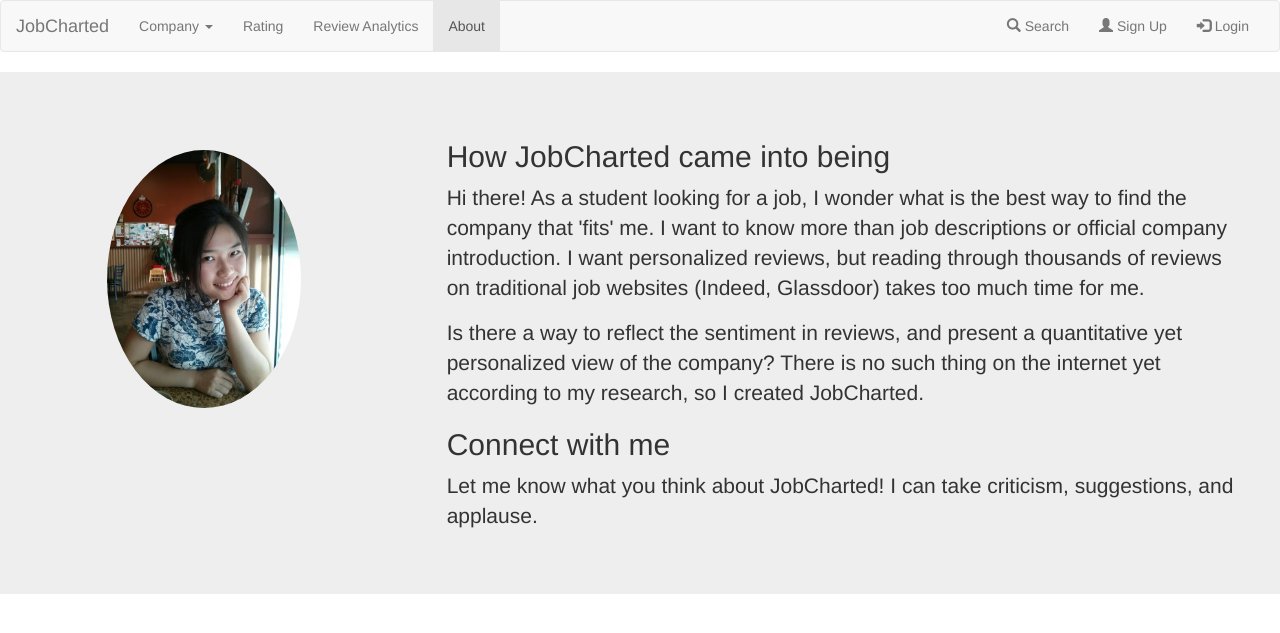
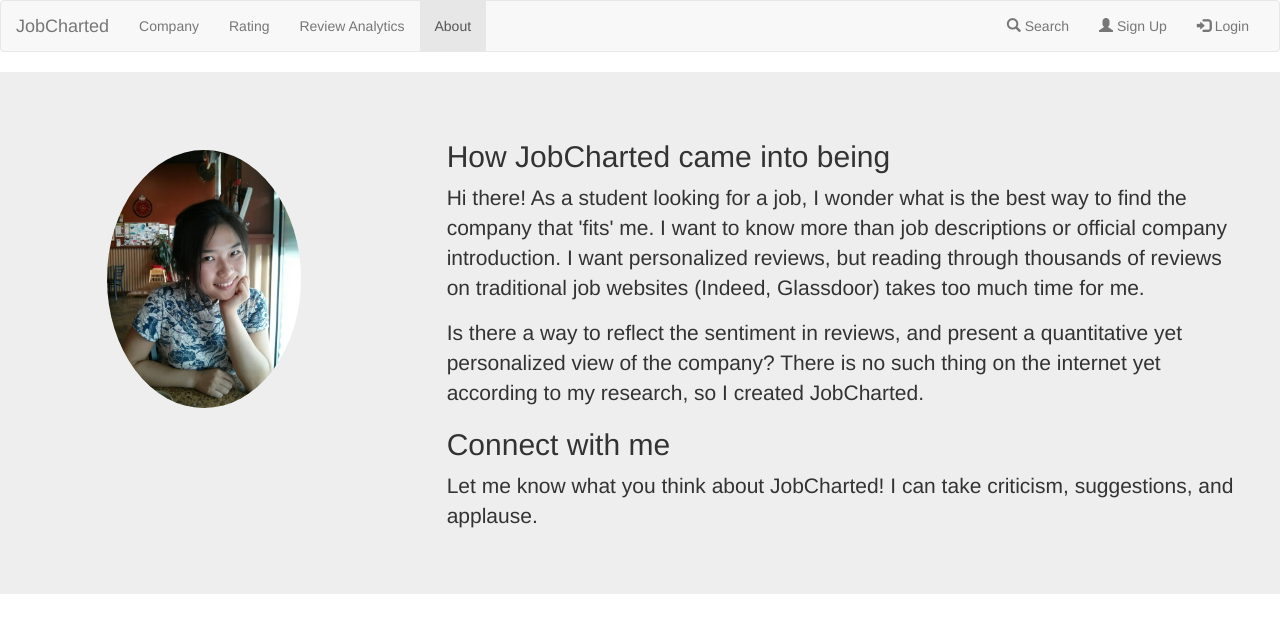
Before and after one commit to vicher37/jobchart, a Django app: page /about/ in a window 1280 px wide. Shown: the top 633 px of the page. Run offline with Django 3.2, Linux system fonts and the light colour scheme; some libraries are stand-ins or nearby versions.

Commit message:
Update about.html

```diff
--- a/comp/templates/comp/about.html
+++ b/comp/templates/comp/about.html
@@ -27,16 +27,9 @@
     </div>
     <div class="collapse navbar-collapse" id="myNavbar">
       <ul class="nav navbar-nav">
-        <li>
-          <a class="dropdown-toggle" data-toggle="dropdown">Company
-          <span class="caret"></span></a>
-          <ul class="dropdown-menu">
-            <li><a>Ratings</a></li>
-            <li class="active"><a>Review Analytics</a></li>
-          </ul>
-        </li>
+        <li><a href="#">Company</a></li>
         <li><a href="#">Rating</a></li>
-        <li><a href="#">Review Analytics</a></li>
+        <li><a href="/review_analytics/">Review Analytics</a></li>
         <li class="active"><a href="#">About</a></li>
       </ul>
       <ul class="nav navbar-nav navbar-right">
@@ -64,8 +57,10 @@
                 so I created JobCharted. </p>
             <h2>Connect with me</h2>
             <p>Let me know what you think about JobCharted! I can take criticism, suggestions, and applause.</p>
-            <script src="//platform.linkedin.com/in.js" type="text/javascript"></script>
-            <script type="IN/MemberProfile" data-id="https://www.linkedin.com/in/vickyzhang3" data-format="inline" data-related="false"></script>
+            <div class="linkedIn">
+                <script src="//platform.linkedin.com/in.js" type="text/javascript"></script>
+                <script type="IN/MemberProfile" data-id="https://www.linkedin.com/in/vickyzhang3" data-format="inline" data-related="false"></script>
+            </div>
         </div>
     </div>
 </div>
```
